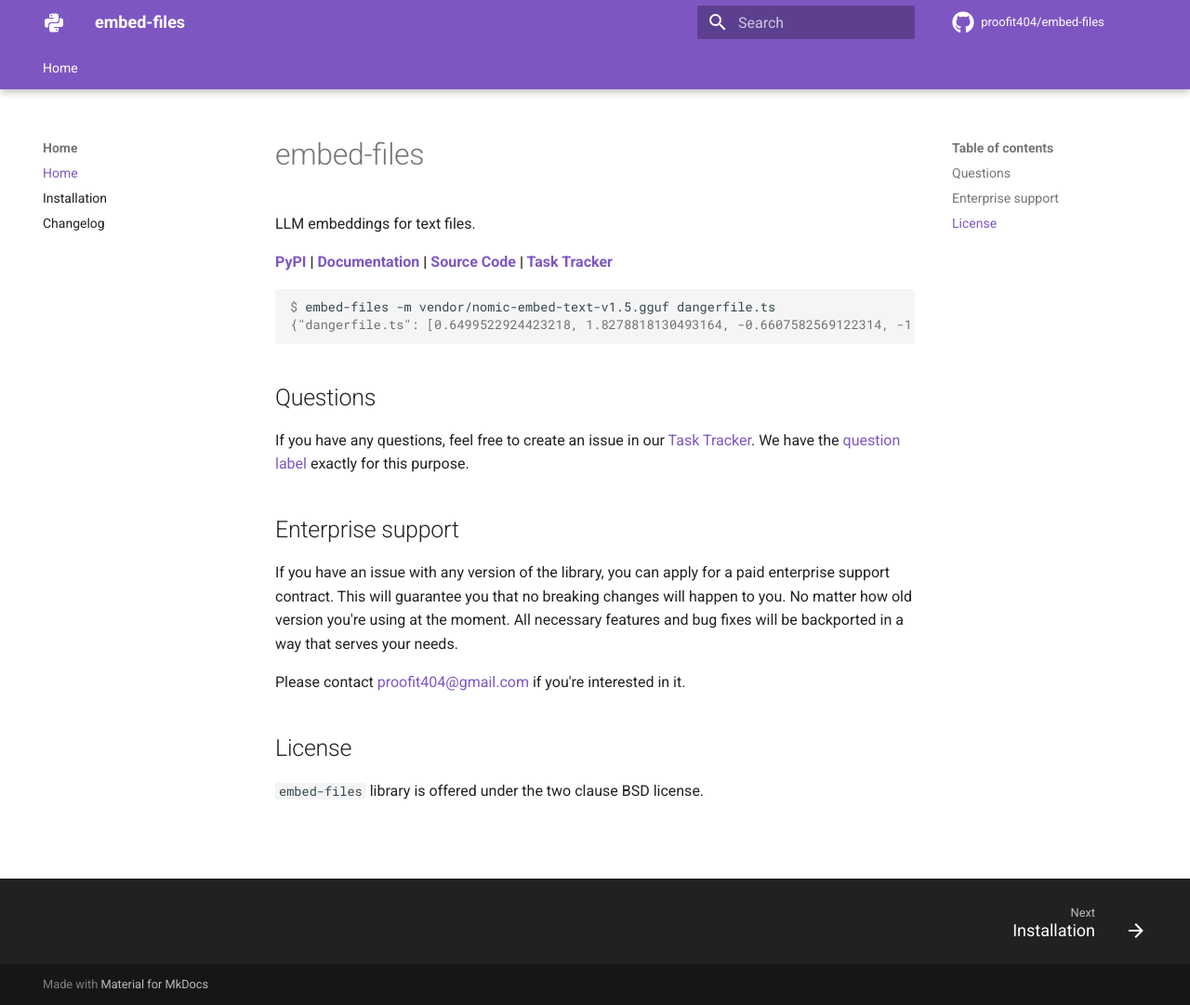
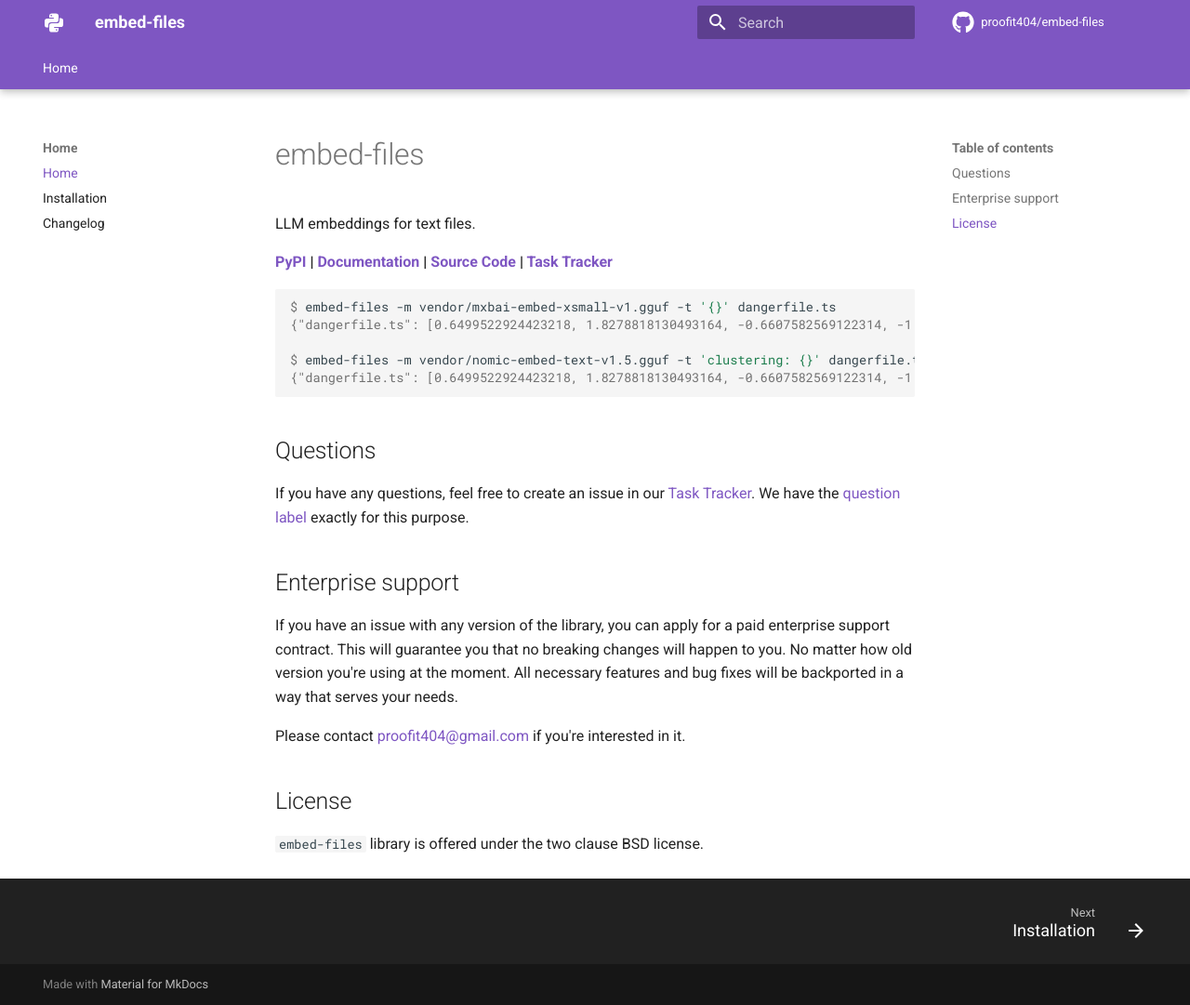
Before and after one commit to proofit404/embed-files, an MkDocs documentation site: the page built from docs/index.md, in a window 1280 px wide and 1081 px high. Shown: the whole window at 93% size. Built offline with MkDocs 1.6.1 and Material for MkDocs 9.7.7, drawn with Linux system fonts in a browser that asks for light colours; comment, search, counter and statistics services are not loaded.

Commit message:
docs: prompt template #5

````diff
--- a/docs/index.md
+++ b/docs/index.md
@@ -8,7 +8,10 @@
 [Task Tracker](https://github.com/proofit404/embed-files/issues)**
 
 ```console
-$ embed-files -m vendor/nomic-embed-text-v1.5.gguf dangerfile.ts
+$ embed-files -m vendor/mxbai-embed-xsmall-v1.gguf -t '{}' dangerfile.ts
+{"dangerfile.ts": [0.6499522924423218, 1.8278818130493164, -0.6607582569122314, -1.2485640048980713, -0.9449502229690552]}
+
+$ embed-files -m vendor/nomic-embed-text-v1.5.gguf -t 'clustering: {}' dangerfile.ts
 {"dangerfile.ts": [0.6499522924423218, 1.8278818130493164, -0.6607582569122314, -1.2485640048980713, -0.9449502229690552]}
 ```
 
````
